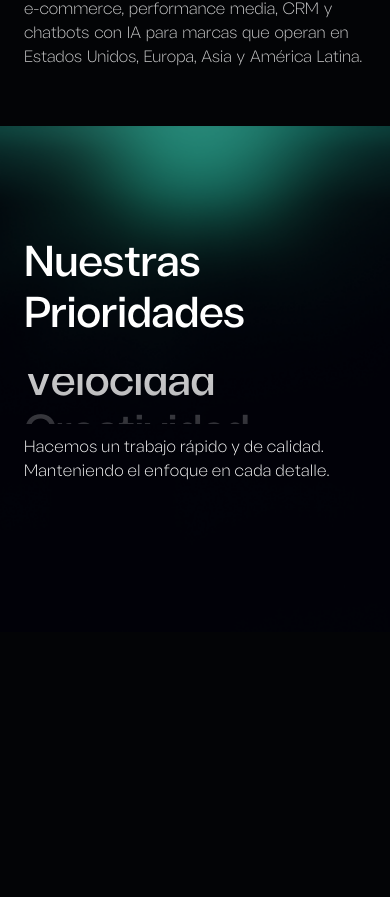
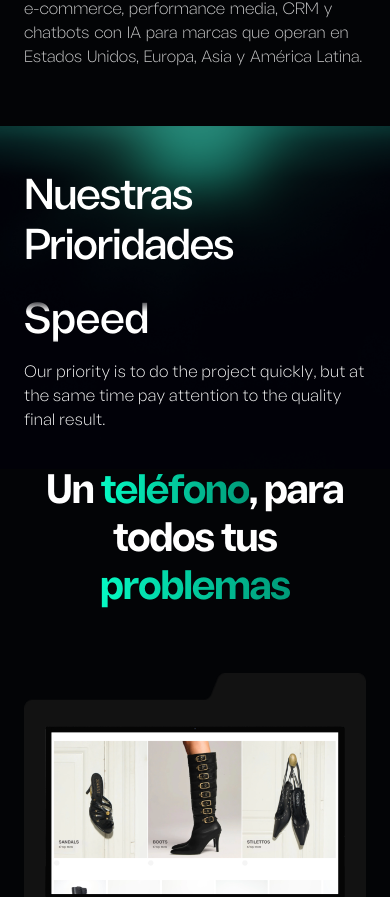
Before and after one commit to valentinmacias/cohete-website, a Next.js app: page / in a window 390 px wide. Shown: the part 1336-2233 px from the top of the page. Built offline with nearby package versions, Linux system fonts and the light colour scheme.

Commit message:
feat: add PrioritiesSection mobile animation seperately

```diff
--- a/app/page.tsx
+++ b/app/page.tsx
@@ -20,8 +20,12 @@ export default function Home() {
         <Navbar />
         <Hero />
         <AboutAndPartners />
-        {/* <PrioritiesSection /> */}
-        <PrioritiesMobile />
+        <div className="hidden md:block">
+          <PrioritiesSection />
+        </div>
+        <div className="md:hidden">
+          <PrioritiesMobile />
+        </div>
         <ServicesSection />
         <StatsSection />
         <ResultsSection />
--- a/components/PrioritiesMobile.tsx
+++ b/components/PrioritiesMobile.tsx
@@ -5,19 +5,20 @@ import Image from "next/image";
 import { motion, useScroll, useTransform } from "framer-motion";
 
 export default function PrioritiesMobile() {
-  const containerRef = useRef<HTMLDivElement>(null);
+  const targetRef = useRef<HTMLDivElement>(null);
 
-  // Configuramos el Scrolltrigger apuntando al contenedor
+  // Escuchamos el scroll global de la pantalla respecto a este contenedor único estático
   const { scrollYProgress } = useScroll({
-    target: containerRef,
-    offset: ["start start", "end end"],
+    target: targetRef,
+    // Provoca que la animación inicie justo cuando el elemento entra un 40% abajo en el viewport
+    offset: ["start 0.5", "end 0.5"],
   });
 
-  // --- VERTICAL POSITIONING (SCROLL TRACK) ---
-  // Mueve el track de texto verticalmente según el scroll (ajustado a la altura de línea mobile)
+  // --- POSICIONAMIENTO VERTICAL (TRACK DE TEXTO) ---
+  // Desplazamiento preciso adaptado al line-height del texto móvil
   const trackY = useTransform(scrollYProgress, [0, 0.5, 1], [0, -50, -100]);
 
-  // --- GRADIENTS & OPACITIES BASED ON SCROLL POSITION ---
+  // --- GRADIENTES Y OPACIDADES BASADOS EN EL PROGRESO DEL SCROLL ---
   // Velocidad Focus Timeline
   const velocidadGradient = useTransform(
     scrollYProgress,
@@ -62,7 +63,7 @@ export default function PrioritiesMobile() {
   );
   const speedOpacity = useTransform(scrollYProgress, [0, 0.5, 1], [0, 0.4, 1]);
 
-  // --- DESCRIPTION FADES (DISCRETE SWAPPING) ---
+  // --- INTERCAMBIO DISCRETO DE DESCRIPCIONES ---
   const desc1Opacity = useTransform(scrollYProgress, (latest) =>
     latest < 0.33 ? 1 : 0,
   );
@@ -73,7 +74,6 @@ export default function PrioritiesMobile() {
     latest >= 0.66 ? 1 : 0,
   );
 
-  // Base text masking rules
   const textGradientStyles = {
     WebkitBackgroundClip: "text",
     WebkitTextFillColor: "transparent",
@@ -82,12 +82,12 @@ export default function PrioritiesMobile() {
   };
 
   return (
-    <div ref={containerRef} className="relative h-[300vh] w-full">
-      {/* Sticky configurado a top-[20dvh] para que la animación empiece exactamente
-        cuando la línea roja superior esté al 20% por debajo del top del viewport.
-      */}
-      <div className="sticky top-[20dvh] h-[60dvh] w-full overflow-hidden flex flex-col justify-center">
-        {/* Top center light — Rectangle 10.png */}
+    // Limitado estrictamente a un máximo de 60vh sin alturas artificiales extras
+    <section
+      ref={targetRef}
+      className="relative w-full max-h-[60vh] h-full overflow-hidden py-12 flex flex-col justify-center"
+    >
+      {/* Luz de fondo — Rectangle 10.png */}
       <div className="absolute inset-0 pointer-events-none z-10">
         <Image
           src="/Rectangle 10.png"
@@ -98,22 +98,30 @@ export default function PrioritiesMobile() {
         />
       </div>
 
-        {/* Content */}
-        <div className="relative z-20 w-full max-w-[1200px] mx-auto px-6 flex flex-col gap-8">
-          {/* Left — Title */}
+      {/* Contenido principal en flujo regular */}
+      <div className="relative z-20 w-full max-w-[1200px] mx-auto px-6 flex flex-col gap-6">
+        {/* Título estático superior */}
         <div className="flex-shrink-0">
-            <h2 className="text-[42px] font-medium leading-[120%] text-white">
+          <h2 className="text-[42px] font-medium leading-[120%] text-white tracking-tight">
             Nuestras
             <br />
             Prioridades
           </h2>
         </div>
 
-          {/* Right — Priorities Scroll Window */}
+        {/* Ventana de Scroll de ítems */}
         <div className="flex flex-col items-start w-full">
-            {/* Mask Window Box (fija la altura visible para un ítem a la vez) */}
-            <div className="relative h-[50px] w-full overflow-hidden">
-              {/* MOVING TRACK LAYER */}
+          {/* MÁSCARA GRADUAL: Evita cortes limpios y asienta el desvanecimiento del video */}
+          <div
+            className="relative h-[55px] w-full"
+            style={{
+              WebkitMaskImage:
+                "linear-gradient(to bottom, transparent 0%, black 25%, black 75%, transparent 100%)",
+              maskImage:
+                "linear-gradient(to bottom, transparent 0%, black 25%, black 75%, transparent 100%)",
+            }}
+          >
+            {/* CAPA DE TRACK EN MOVIMIENTO */}
             <motion.div
               style={{ y: trackY }}
               className="absolute top-0 left-0 flex flex-col w-full"
@@ -142,7 +150,7 @@ export default function PrioritiesMobile() {
                 Creatividad
               </motion.span>
 
-                {/* SPEED / RAZONABILIDAD */}
+              {/* SPEED */}
               <motion.span
                 style={{
                   opacity: speedOpacity,
@@ -156,9 +164,9 @@ export default function PrioritiesMobile() {
             </motion.div>
           </div>
 
-            {/* Sub-Description Window Container */}
-            <div className="relative min-h-[80px] w-full mt-3">
-              {/* Description 1 */}
+          {/* Contenedor de descripciones asíncronas */}
+          <div className="relative min-h-[60px] w-full mt-2">
+            {/* Descripción 1 */}
             <motion.p
               style={{ opacity: desc1Opacity }}
               className="text-base text-white tracking-wide font-light absolute top-0 left-0 transition-opacity duration-200"
@@ -168,7 +176,7 @@ export default function PrioritiesMobile() {
               Manteniendo el enfoque en cada detalle.
             </motion.p>
 
-              {/* Description 2 */}
+            {/* Descripción 2 */}
             <motion.p
               style={{ opacity: desc2Opacity }}
               className="text-base text-white tracking-wide font-light absolute top-0 left-0 transition-opacity duration-200"
@@ -177,7 +185,7 @@ export default function PrioritiesMobile() {
               idea is a functional design.
             </motion.p>
 
-              {/* Description 3 */}
+            {/* Descripción 3 */}
             <motion.p
               style={{ opacity: desc3Opacity }}
               className="text-base text-white tracking-wide font-light absolute top-0 left-0 transition-opacity duration-200"
@@ -188,7 +196,6 @@ export default function PrioritiesMobile() {
           </div>
         </div>
       </div>
-      </div>
-    </div>
+    </section>
   );
 }
```
Lines whose indentation alone changed are shown as unchanged.
